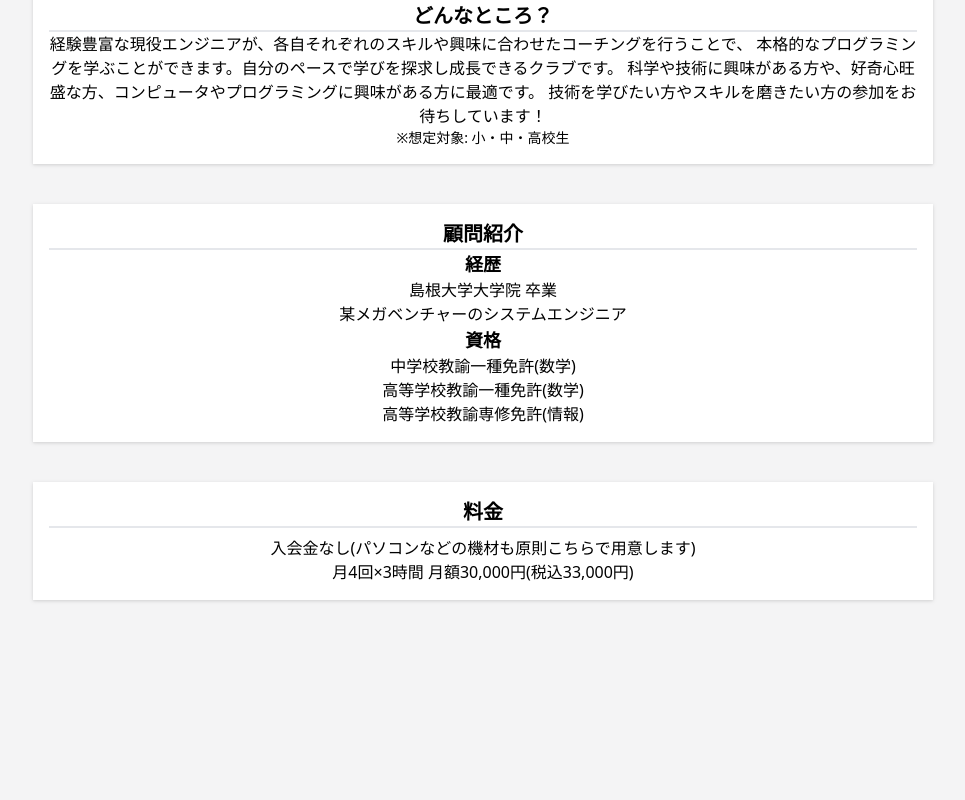
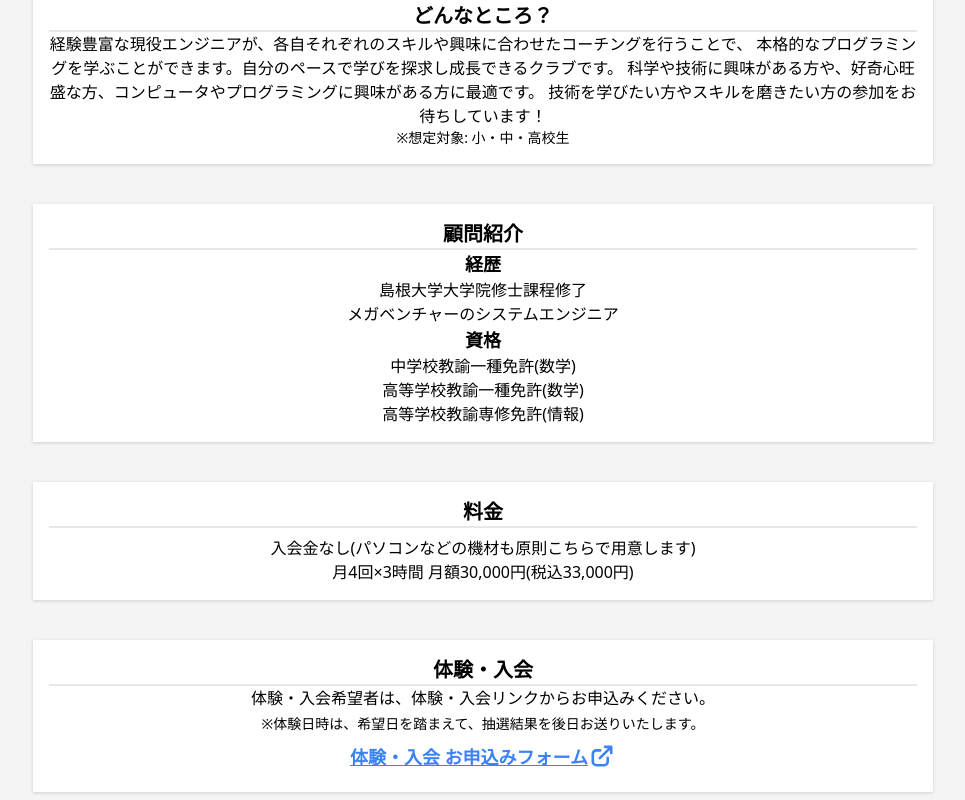
Before and after one commit to mokumoku-lab/mokumoku-lab-ui, a Next.js app: page /home in a window 1280 px wide. Shown: the part 950-1750 px from the top of the page, without its empty margins (157-1122 px from the left). Before the commit the page ends 1558 px from the top, so only its background shows below. Built offline with nearby package versions, Linux system fonts and the light colour scheme.

Commit message:
Add: experience/membership information

```diff
--- a/src/app/home/page.tsx
+++ b/src/app/home/page.tsx
@@ -31,6 +31,7 @@ export default function Home() {
           </a>
           <div className="w-full h-96 flex justify-center">
             <iframe
+              title="モクモクラボの場所"
               className="top-0 left-0 w-full lg:w-[850px] h-full"
               src="https://maps.google.co.jp/maps?ll=34.945015726264394, 139.11535928894378&amp;q=34.945015726264394, 139.11535928894378&amp;output=embed&amp;t=m&amp;z=17"
             ></iframe>
@@ -54,10 +55,9 @@ export default function Home() {
         <h1 className="text-center text-xl font-bold">顧問紹介</h1>
         <div className="border-t-2" />
         <h1 className="text-center text-lg font-bold">経歴</h1>
-
         <ul className="list-outside text-center">
-          <li>島根大学大学院 卒業</li>
-          <li>某メガベンチャーのシステムエンジニア</li>
+          <li>島根大学大学院修士課程修了</li>
+          <li>メガベンチャーのシステムエンジニア</li>
         </ul>
         <h1 className="text-center text-lg font-bold">資格</h1>
         <ul className="list-outside text-center">
@@ -65,10 +65,7 @@ export default function Home() {
           <li>高等学校教諭一種免許(数学)</li>
           <li>高等学校教諭専修免許(情報)</li>
         </ul>
-
-        <div className="flex justify-center"></div>
       </div>
-
       <div className="bg-white drop-shadow p-4 mt-10 lg:min-w-[900px] lg:mx-auto">
         <h1 className="text-center text-xl font-bold">料金</h1>
         <div className="border-t-2" />
@@ -81,6 +78,26 @@ export default function Home() {
           </p>
         </div>
       </div>
+      <div className="bg-white drop-shadow p-4 mt-10 lg:min-w-[900px] lg:mx-auto">
+        <h1 className="text-center text-xl font-bold">体験・入会</h1>
+        <div className="border-t-2" />
+        <div className="flex flex-col justify-center">
+          <p className="text-center pb-1">
+            体験・入会希望者は、体験・入会リンクからお申込みください。
+          </p>
+          <p className="text-center text-sm pb-2">
+            ※体験日時は、希望日を踏まえて、抽選結果を後日お送りいたします。
+          </p>
+          <a
+            className="mx-auto text-center text-lg font-bold text-blue-500 underline underline-offset-auto hover:text-orange-300 translate-all duration-300"
+            href="https://docs.google.com/forms/d/e/1FAIpQLSfAJmWtPVwwgIHfu-C7jLlpB_q_KyWOI17qMMA0vRU-dTDaYw/viewform?usp=sf_link"
+            target="_blank"
+          >
+            体験・入会 お申込みフォーム
+            <ArrowTopRightOnSquareIcon className="inline-block h-7 mb-1.5"></ArrowTopRightOnSquareIcon>
+          </a>
+        </div>
+      </div>
     </div>
   );
 }
--- a/src/app/layout.tsx
+++ b/src/app/layout.tsx
@@ -18,7 +18,7 @@ export default function RootLayout({
   children: React.ReactNode;
 }) {
   return (
-    <html>
+    <html lang="jp">
       <body suppressHydrationWarning={true} className="bg-zinc-100">
         <Header></Header>
         <Navigation></Navigation>
--- a/src/app/tuition/page.tsx
+++ /dev/null
@@ -1,25 +0,0 @@
-import Header from "@/components/Header/Header";
-
-export default function Tuition() {
-  return (
-    <body>
-      <Header></Header>
-      <main>
-        <div className="bg-gray-200 min-h-screen">
-          <div className="flex flex-col">
-            <div className="p-20">
-              <div className=" bg-white drop-shadow p-10">
-                <h1 className="text-center text-4xl font-bold">料金</h1>
-                <div className="border-t-2"></div>
-                <div>
-                  <p>入会金なし</p>
-                  <p>月4回×3時間 月額30,000円(税込33,000円)</p>
-                </div>
-              </div>
-            </div>
-          </div>
-        </div>
-      </main>
-    </body>
-  );
-}
```
